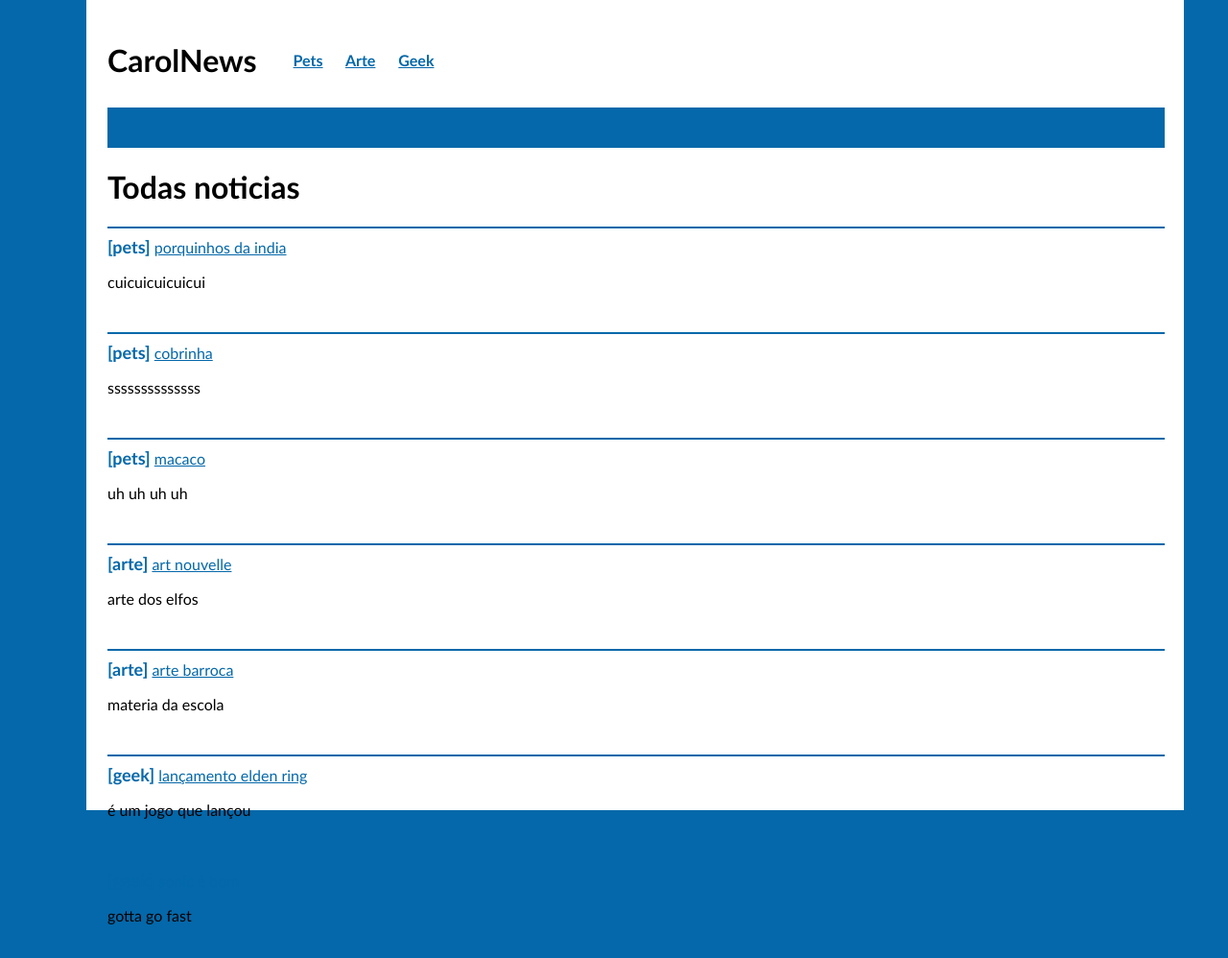
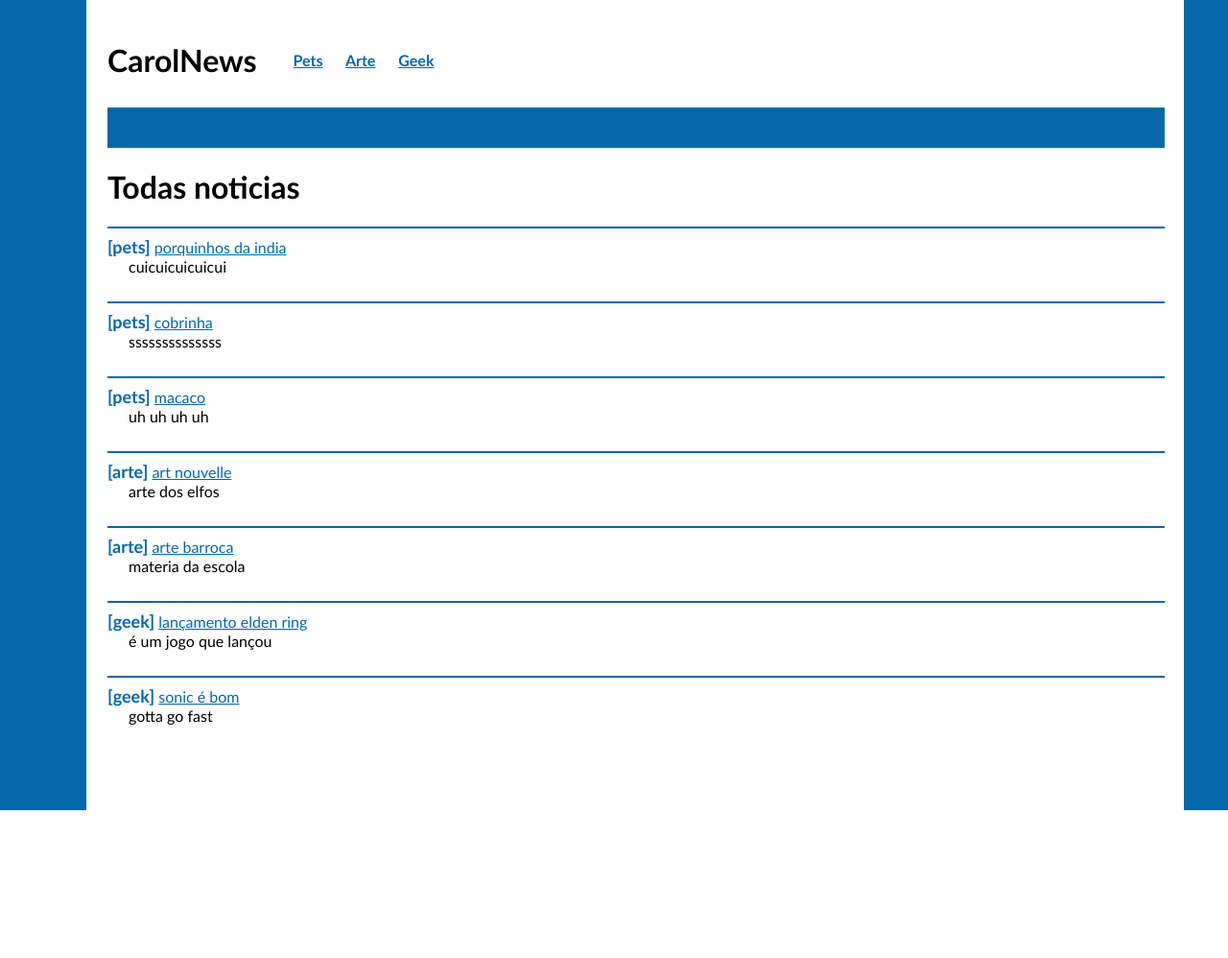
Before and after one commit to CarolinaMargiotti/SiteDeNoticiasUser, a Flask app: page / in a window 1280 px wide. Shown: the whole page at 96% size. After the commit the page ends 844 px from the top, so only its background shows below. Run offline with Flask 2, Linux system fonts and the light colour scheme.

Commit message:
atualizado no readme instalação do virtualenv e ajustado no visual paragrafo e adicionado um margin right para conteudo da noticia

```diff
--- a/templates/base.html
+++ b/templates/base.html
@@ -141,4 +141,8 @@
 		border: 3px solid #0468aa;
 		cursor: pointer;
 	}
+
+	.newsContent {
+		margin-left: 2%;
+	}
 </style>
--- a/templates/home.html
+++ b/templates/home.html
@@ -4,15 +4,17 @@
 <h1>Todas noticias</h1>
 <dl>
 	{% for news in newsList %}
+	<div>
 		<hr />
 		<dt>
 			<b class="subject">[{{news.assunto}}]</b>
 			<a href="{{url_for('news.newsPost',postId=news.id)}}">
 				{{news.titulo}}</a
 			>
-		<p>{{news.conteudo}}</p>
+			<div class="newsContent">{{news.conteudo}}</div>
 		</dt>
 		<br />
+	</div>
 	{% endfor %}
 </dl>
 {% endblock content %}
```
Also changed, not shown: README.md. Lines whose indentation alone changed are shown as unchanged.
